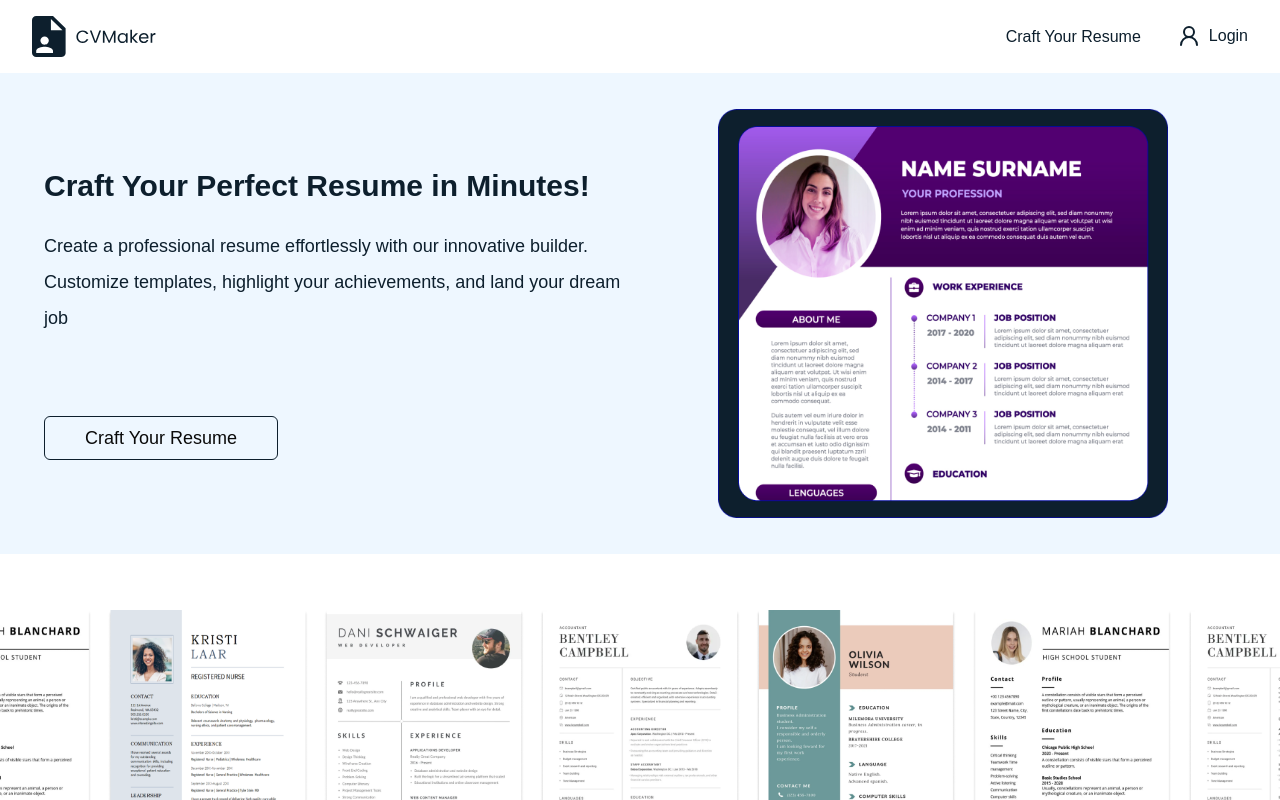
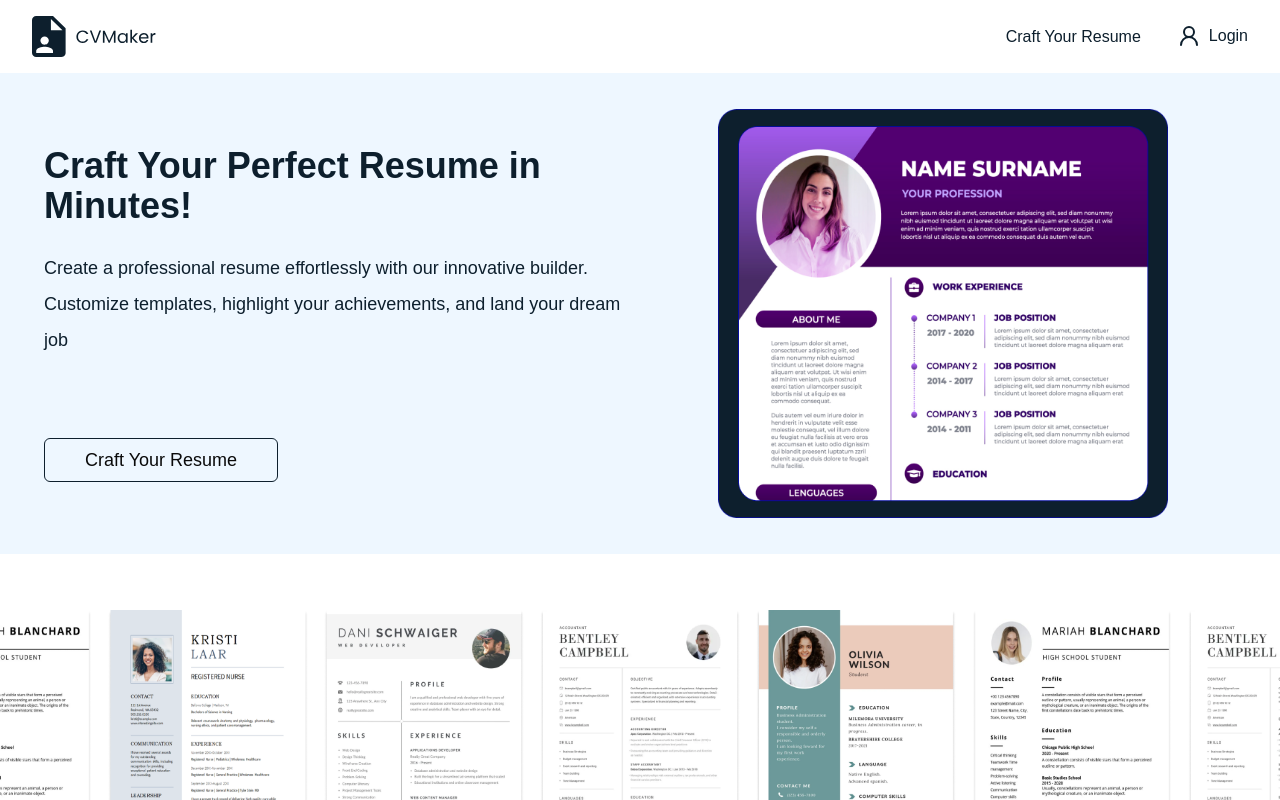
Before and after one commit to Anshkakkar15/resume-builder, a Next.js app in the folder cvmaster/: page / in a window 1280 px wide. Shown: the top 800 px of the page. Built offline with nearby package versions, Linux system fonts and the light colour scheme.

Commit message:
error removed

```diff
--- a/cvmaster/src/app/(app)/page.jsx
+++ b/cvmaster/src/app/(app)/page.jsx
@@ -19,7 +19,7 @@ export default function Home() {
           {/* hero section */}
           <div className="grid grid-cols-1 items-center gap-x-5 gap-y-9 sm:grid-cols-2">
             <div className="mx-auto flex max-w-[450px] flex-col gap-y-3 sm:max-w-full xl:gap-y-6">
-              <h1 className="font-popins text-lg font-semibold leading-7 text-dark-blue md:text-xl lg:text-2xl xl:text-3xl 2xl:text-5xl 2xl:leading-[65px]">
+              <h1 className="font-popins text-xl font-semibold leading-7 text-dark-blue md:text-2xl lg:text-3xl xl:text-4xl 2xl:text-5xl 2xl:leading-[65px]">
                 Craft Your Perfect Resume in Minutes!
               </h1>
               <p className="font-popins text-sm leading-6 text-dark-blue md:text-base xl:text-lg xl:leading-9 2xl:text-xl">
```
